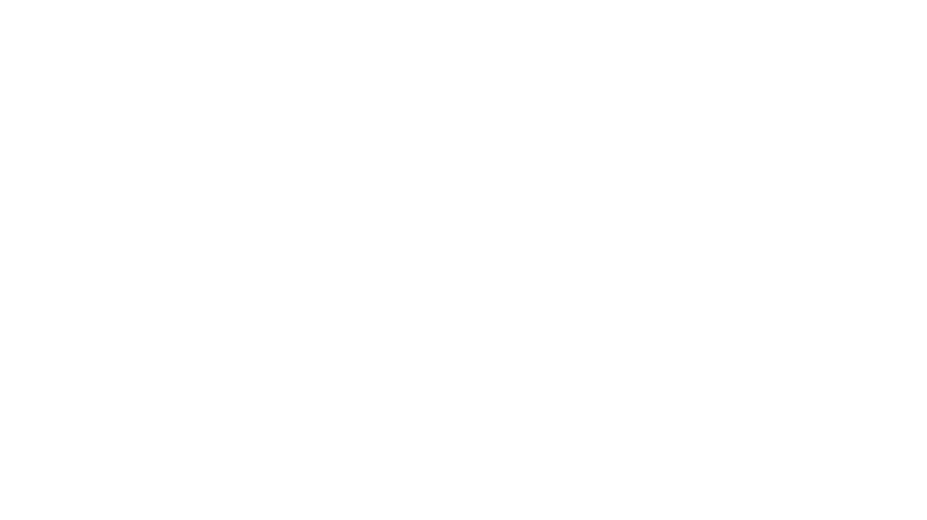
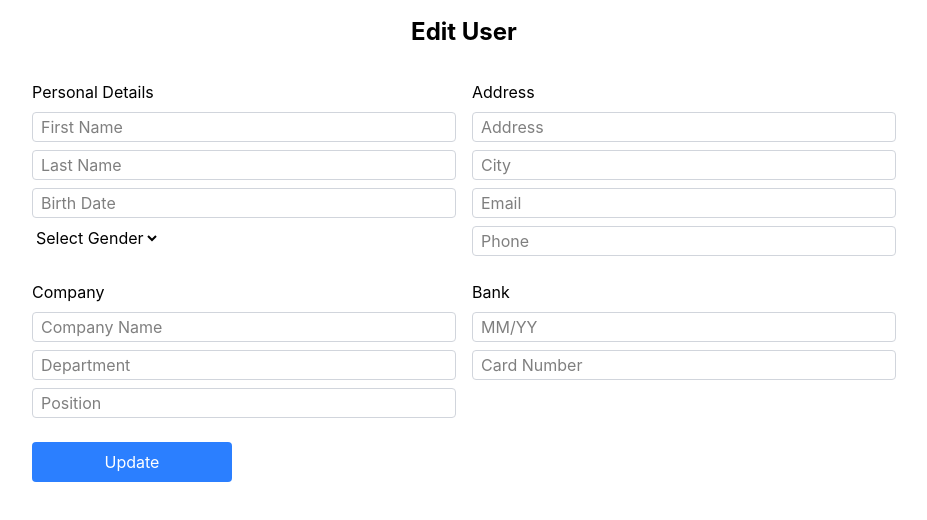
Before and after one commit to Dritk/React-Developer-Asessment, a React app: page /edit-user/1 in a window 1280 px wide. Before the commit this address had no page. Shown: the top 520 px of the page, without its empty margins (176-1103 px from the left). Built offline with nearby package versions, Linux system fonts and the light colour scheme; no server answers; the HTML template or start-up script is replaced by a standard one.

Commit message:
Integrate Edit User

```diff
--- a/src/app.tsx
+++ b/src/app.tsx
@@ -1,4 +1,3 @@
-import React from "react";
 import Home from "./components/home";
 import { Routes, Route } from "react-router-dom";
 import UserDetails from "./components/userdetails";
@@ -10,6 +9,7 @@ const App = () => {
       <Route path="/" element={<Home />} />
       <Route path="/:id" element={<UserDetails />} />
       <Route path="/add-user" element={<UserForm />} />
+      <Route path="/edit-user/:id" element={<UserForm />} />
     </Routes>
   );
 };
--- a/src/components/home.tsx
+++ b/src/components/home.tsx
@@ -60,7 +60,9 @@ const Home = () => {
     setSkip(skip - 10);
   };
 
-  const onCheck = (event) => {
+  const onCheck = (
+    event: React.ChangeEvent<HTMLInputElement | HTMLSelectElement>,
+  ) => {
     setFilter(event.target.value);
     setSkip(0);
   };
--- a/src/components/userdetails.tsx
+++ b/src/components/userdetails.tsx
@@ -35,12 +35,28 @@ const UserDetails = () => {
         alt="Prof"
         className="w-32 h-32"
       />
-      <div className="w-screen flex items-center">
-        <div>
-          <button onClick={() => navigate(`/`)}>Back to Listing</button>
-        </div>
-        <div>
-          <button onClick={deleteUser}>Delete User</button>
+      <div className="w-full flex items-center justify-between p-4">
+        <button
+          onClick={() => navigate(`/`)}
+          className="px-4 py-2 bg-gray-200 hover:bg-gray-300 rounded-lg transition"
+        >
+          Back to Listing
+        </button>
+
+        <div className="flex gap-3">
+          <button
+            onClick={() => navigate(`/edit-user/${id}`)}
+            className="px-4 py-2 bg-blue-500 text-white hover:bg-blue-600 rounded-lg transition"
+          >
+            Edit User
+          </button>
+
+          <button
+            onClick={deleteUser}
+            className="px-4 py-2 bg-red-500 text-white hover:bg-red-600 rounded-lg transition"
+          >
+            Delete User
+          </button>
         </div>
       </div>
       <div className="grid grid-cols-2 gap-6">
--- a/src/components/userform.tsx
+++ b/src/components/userform.tsx
@@ -2,48 +2,62 @@ import { Formik } from "formik";
 import { userDetailsSchema } from "../schema/formvalidation";
 import type { InputFieldProps } from "../types/inputfield";
 import axios from "axios";
-import { useNavigate } from "react-router-dom";
+import { useNavigate, useParams } from "react-router-dom";
+import { useState, useEffect } from "react";
+import type { User } from "../types/users";
 
 const UserForm = () => {
   const navigate = useNavigate();
+  const { id } = useParams<{ id: string }>();
+  const [userDetails, setUserDetails] = useState<User>();
+  useEffect(() => {
+    const fetchData = async () => {
+      try {
+        const data = await axios.get(`https://dummyjson.com/users/${id}`);
+        setUserDetails(data.data);
+      } catch (e) {
+        console.log(e);
+      }
+    };
+    fetchData();
+  }, [id]);
+  console.log(userDetails);
   return (
     <Formik
+      enableReinitialize
       initialValues={{
-        firstName: "",
-        lastName: "",
-        birthDate: "",
-        gender: "",
-        phone: "",
-        email: "",
-
-        address: "",
-        city: "",
-
-        companyName: "",
-        department: "",
-        title: "",
-
-        cardExpire: "",
-        cardNumber: "",
+        firstName: userDetails?.firstName || "",
+        lastName: userDetails?.lastName || "",
+        birthDate: userDetails?.birthDate || "",
+        gender: userDetails?.gender || "",
+        phone: userDetails?.phone || "",
+        email: userDetails?.email || "",
+        address: userDetails?.address?.address || "",
+        city: userDetails?.address?.city || "",
+        companyName: userDetails?.company?.name || "",
+        department: userDetails?.company?.department || "",
+        title: userDetails?.company?.title || "",
+        cardExpire: userDetails?.bank?.cardExpire || "",
+        cardNumber: userDetails?.bank?.cardNumber || "",
       }}
       validationSchema={userDetailsSchema}
       onSubmit={async (values) => {
-        const response = await axios.post(
-          "https://dummyjson.com/users/add",
-          values,
-        );
-        if (response.status == 201) {
-          alert("User Added");
+        const response = id
+          ? await axios.put(`https://dummyjson.com/users/${id}`, values)
+          : await axios.post("https://dummyjson.com/users/add", values);
+        if (response.status == 201 || response.status == 200) {
+          alert(id ? "Edit Successfully" : "User Added");
           navigate("/");
         }
-        console.log(response);
       }}
     >
       {(props) => {
         console.log(props.errors);
         return (
           <div className="flex flex-col items-center ">
-            <h1 className="text-2xl font-bold my-4">Add New User</h1>
+            <h1 className="text-2xl font-bold my-4">
+              {id ? "Edit User" : "Add New User"}
+            </h1>
             <form
               onSubmit={props.handleSubmit}
               className="grid grid-cols-1 md:grid-cols-2 gap-4 w-full max-w-4xl p-4"
@@ -172,7 +186,7 @@ const UserForm = () => {
                 className="bg-blue-500 text-white w-[200px] py-2 px-4 rounded hover:bg-blue-600"
                 type="submit"
               >
-                Submit
+                {id ? "Update" : "Submit"}
               </button>
             </form>
           </div>
```
